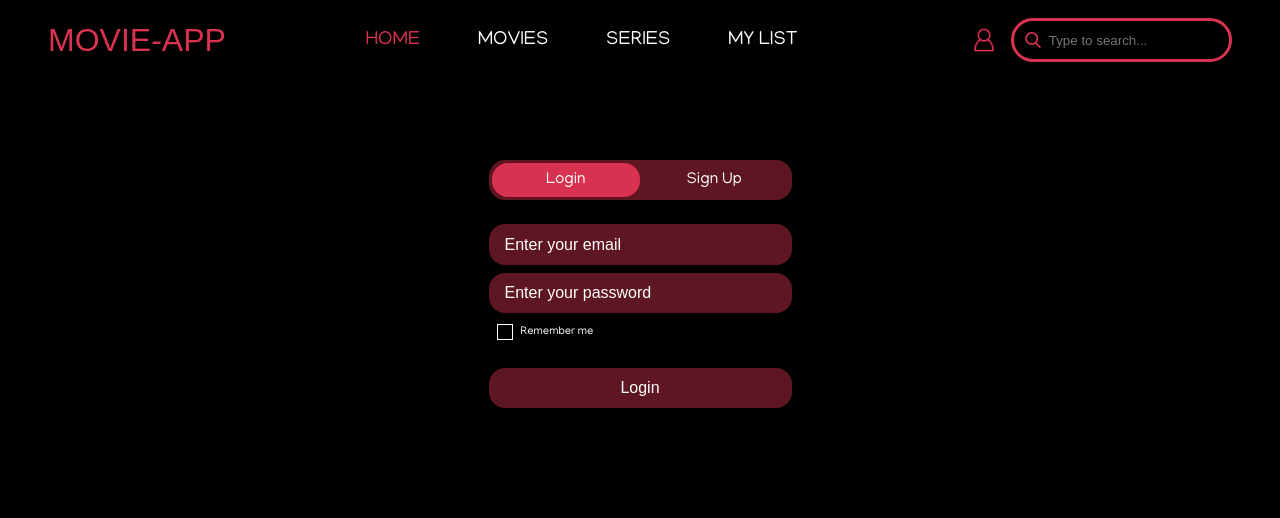
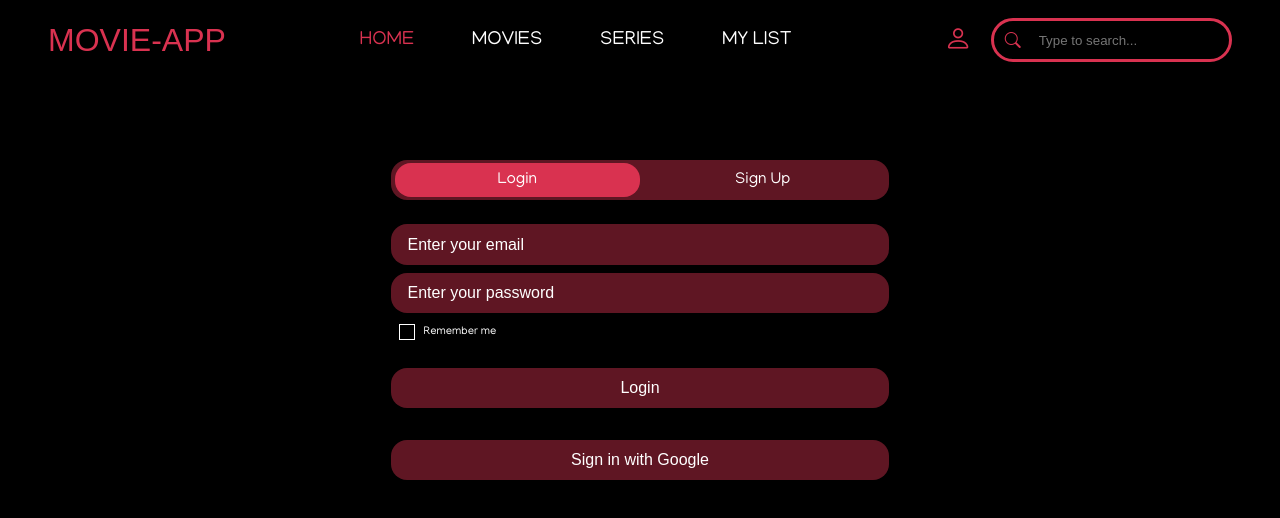
Before and after one commit to wkoltonowska/Movie-App, a React (Vite) app in the folder movie-app/: page /login in a window 1280 px wide. Shown: the top 518 px of the page. Built offline with nearby package versions, Linux system fonts and the light colour scheme; no server answers; a web font is replaced by a local one.

Commit message:
Add sign in with google

```diff
--- a/movie-app/package.json
+++ b/movie-app/package.json
@@ -10,12 +10,14 @@
     "preview": "vite preview"
   },
   "dependencies": {
+    "@hookform/resolvers": "^5.2.1",
     "bootstrap-icons": "^1.13.1",
     "firebase": "^12.0.0",
     "react": "^19.1.0",
     "react-dom": "^19.1.0",
     "react-hook-form": "^7.62.0",
-    "react-router-dom": "^7.7.1"
+    "react-router-dom": "^7.7.1",
+    "zod": "^3.25.76"
   },
   "devDependencies": {
     "@eslint/js": "^9.30.1",
--- a/movie-app/src/components/Login.jsx
+++ b/movie-app/src/components/Login.jsx
@@ -1,22 +1,37 @@
 import "../scss/form.scss";
 import {
 	doSignInWithEmailAndPassword,
-	//doSignInWithGoogle,
+	doSignInWithGoogle,
 } from "../firebase/auth";
 import { useAuth } from "../contexts/authContext/useAuth.jsx";
 import { useState } from "react";
 import { Navigate } from "react-router-dom";
 import { useNavigate } from "react-router-dom";
+import { useForm } from "react-hook-form";
+import { z } from "zod";
 import Nav from "./Nav";
+import { zodResolver } from "@hookform/resolvers/zod";
 
 const Login = () => {
 	const { userLoggedIn } = useAuth();
 
-	const [email, setEmail] = useState("");
-	const [password, setPassword] = useState("");
+	const schema = z.object({
+		email: z.string().email(),
+		password: z.string().min(8),
+	});
+
+	const {
+		register,
+		handleSubmit,
+		setError,
+		reset,
+		formState: { errors, isSubmitting },
+	} = useForm({
+		defaultValues: { email: "" },
+		resolver: zodResolver(schema),
+	});
 
 	const [isSigningIn, setIsSigningIn] = useState(false);
-	const [errorMessage, setErrorMessage] = useState({ email: "", password: "" });
 
 	const navigate = useNavigate();
 
@@ -27,55 +42,45 @@ const Login = () => {
 		navigate("/signup");
 	};
 
-	const onSubmit = async (e) => {
-		e.preventDefault();
-		setErrorMessage({ email: "", password: "" });
-		if (!email.includes("@")) {
-			setErrorMessage((prev) => ({ ...prev, email: "Email must include @" }));
-			return;
+	const onSubmit = async (data) => {
+		try {
+			await new Promise((resolve) => setTimeout(resolve, 1000));
+			console.log(data);
+		} catch (error) {
+			console.error(error);
+			setError("root", { message: "This email is already taken" });
 		}
-		// if (password.length < 8) {
-		// 	setErrorMessage({
-		// 		...errorMessage,
-		// 		password: "Password must be at least 8 chars",
-		// 	});
-		// 	return;
-		// }
-
 		if (!isSigningIn) {
 			setIsSigningIn(true);
 			try {
-				await doSignInWithEmailAndPassword(email, password);
+				await doSignInWithEmailAndPassword(data.email, data.password);
 			} catch (err) {
-				// np. FirebaseAuthError
 				console.error(err);
 
-				setErrorMessage((prev) => ({
-					...prev,
-					password: "Incorrect email or password",
-				}));
+				setError("password", { message: "Incorrect email or password" });
 				setIsSigningIn(false);
 			}
 		}
+		reset();
 	};
 
-	// const onGoogleSignIn = (e) => {
-	// 	e.preventDefault();
-	// 	if (!isSigningIn) {
-	// 		setIsSigningIn(true);
-	// 		doSignInWithGoogle().catch((err) => {
-	// 			console.error(err);
-	// 			setIsSigningIn(false);
-	// 		});
-	// 	}
-	// };
+	const onGoogleSignIn = async () => {
+		try {
+			await doSignInWithGoogle();
+			console.log("Google login success ✅");
+			navigate("/home"); // jeśli chcesz od razu przekierować
+		} catch (err) {
+			console.error("Google login error ❌", err);
+			setError("root", { message: "Google sign-in failed" });
+		}
+	};
 
 	return (
 		<>
 			<Nav />
 
 			<div className="form__container">
-				<form onSubmit={onSubmit}>
+				<form onSubmit={handleSubmit(onSubmit)}>
 					<div className="form__firstSection">
 						<div className="form__firstSectionBtn form__activeBtn">Login</div>
 						<div className=" form__firstSectionBtn" onClick={handleSignUpClick}>
@@ -84,40 +89,37 @@ const Login = () => {
 					</div>
 					<div className="form__secondSection">
 						<input
+							{...register("email")}
 							className="emailInput"
-							type="email"
+							type="text"
 							placeholder="Enter your email"
 							autoComplete="email"
-							required
-							value={email}
-							onChange={(e) => {
-								setEmail(e.target.value);
-							}}
 						/>
+						{errors.email && (
+							<div className="error">{errors.email.message}</div>
+						)}
 						<input
+							{...register("password")}
 							className="passwordInput"
 							type="password"
 							placeholder="Enter your password"
 							autoComplete="current-password"
-							required
-							value={password}
-							onChange={(e) => {
-								setPassword(e.target.value);
-							}}
 						/>
+						{errors.password && (
+							<div className="error">{errors.password.message}</div>
+						)}
 					</div>
-					{errorMessage.email && (
-						<span className="error">{errorMessage.email}</span>
-					)}
-					{errorMessage.password && (
-						<span className="error">{errorMessage.password}</span>
-					)}
+
 					<div className="form__rememberMe-container">
 						<div className="form__rememberMe-container-box"></div>
 						<div className="form__rememberMe-container-text">Remember me</div>
 					</div>
-					<button className="form-btn" type="submit" disabled={isSigningIn}>
-						Login
+					<button className="form-btn" type="submit" disabled={isSubmitting}>
+						{isSubmitting ? "Loading..." : "Login"}
+					</button>
+					{errors.root && <div className="error">{errors.root.message}</div>}
+					<button className="form-btn" type="button" onClick={onGoogleSignIn}>
+						Sign in with Google
 					</button>
 				</form>
 			</div>
--- a/movie-app/src/components/Nav.jsx
+++ b/movie-app/src/components/Nav.jsx
@@ -7,10 +7,8 @@ import { auth } from "../firebase/firebase.js";
 import { signOut } from "firebase/auth";
 
 import Search from "./Search";
+import Navbar from "./Navbar.jsx";
 import "../scss/nav.scss";
-
-import login from "../img/login.png";
-import burger from "../img/burger-bar.png";
 
 const Nav = () => {
 	const { userLoggedIn, currentUser } = useAuth();
@@ -59,13 +57,8 @@ const Nav = () => {
 				</ul>
 				<div className="nav__second-container">
 					{!userLoggedIn ? (
-						<button className="login">
-							<img
-								src={login}
-								alt="login"
-								className="login__img"
-								onClick={handleLoginClick}
-							/>
+						<button className="login__btn" onClick={handleLoginClick}>
+							<i className="bi bi-person"></i>
 						</button>
 					) : (
 						<div className="logout__container">
@@ -73,15 +66,13 @@ const Nav = () => {
 								Hello! {currentUser?.displayName || currentUser?.email}{" "}
 							</span>
 							<button className="logout__btn" onClick={handleLogOutClick}>
-								Wyloguj
+								<i className="bi bi-box-arrow-right"></i>
 							</button>
 						</div>
 					)}
 
 					<Search searchValue={searchValue} setSearchValue={setSearchValue} />
-					<button className="burgerBtn">
-						<img src={burger} alt="burger icon" className="burgerBtn__img" />
-					</button>
+					<Navbar />
 				</div>
 			</div>
 		</nav>
--- /dev/null
+++ b/movie-app/src/components/Navbar.jsx
@@ -0,0 +1,31 @@
+import { useState } from "react";
+
+const Navbar = () => {
+	const [burgerBtnClass, setBurgerBtnClass] = useState(
+		"burgerBtn__item burgerBtn-unclicked"
+	);
+	const [menuClass, setMenuClass] = useState("menu hidden");
+	const [isMenuClicked, setIsMenuClicked] = useState(false);
+
+	const upadteMenu = () => {
+		if (!isMenuClicked) {
+			setBurgerBtnClass("burgerBtn__item burgerBtn__item-clicked");
+			setMenuClass("menu visible");
+		} else {
+			setBurgerBtnClass("burgerBtn__item burgerBtn__item-unclicked");
+			setMenuClass("menu hidden");
+		}
+		setIsMenuClicked(!isMenuClicked);
+	};
+
+	return (
+		<div className="burgerBtn__container" onClick={upadteMenu}>
+			<div className={burgerBtnClass}></div>
+			<div className={burgerBtnClass}></div>
+			<div className={burgerBtnClass}></div>
+			<div className={menuClass}></div>
+		</div>
+	);
+};
+
+export default Navbar;
--- a/movie-app/src/components/Search.jsx
+++ b/movie-app/src/components/Search.jsx
@@ -1,7 +1,6 @@
 import { useContext, useEffect } from "react";
 import { useLocation } from "react-router-dom";
 import { MoviesContext } from "../contexts/movieContext/MoviesContext";
-import search from "../img/search.png";
 
 const Search = () => {
 	const { searchValue, setSearchValue } = useContext(MoviesContext);
@@ -14,13 +13,14 @@ const Search = () => {
 
 	return (
 		<div className="search">
-			<img src={search} alt="search" className="search__img" />
+			<i className="bi bi-search search__img"></i>
 			<input
 				className="search__input"
 				type="text"
 				name="search"
 				id="search"
 				placeholder="Type to search..."
+				autoComplete="off"
 				value={searchValue}
 				onChange={(event) => setSearchValue(event.target.value)}
 			/>
--- a/movie-app/src/components/SignUp.jsx
+++ b/movie-app/src/components/SignUp.jsx
@@ -1,25 +1,53 @@
 import "../scss/form.scss";
-//import { doCreateUserWithEmailAndPassword } from "../firebase/auth";
-import { doCreateUserWithEmailAndPasswordAndProfile } from "../firebase/auth";
+import {
+	doCreateUserWithEmailAndPasswordAndProfile,
+	doSignInWithGoogle,
+} from "../firebase/auth";
 import { useAuth } from "../contexts/authContext/useAuth.jsx";
 import { useState } from "react";
 import { Navigate } from "react-router-dom";
 import { useNavigate } from "react-router-dom";
+import { useForm } from "react-hook-form";
+import { z } from "zod";
+import { zodResolver } from "@hookform/resolvers/zod";
 import Nav from "./Nav";
 
 const SignUp = () => {
-	const [name, setName] = useState("");
-	const [surname, setSurname] = useState("");
-	const [email, setEmail] = useState("");
-	const [password, setPassword] = useState("");
-	const [confirmPassword, setConfirmPassword] = useState("");
-
 	const [isRegistering, setIsRegistering] = useState(false);
-	const [errorMessage, setErrorMessage] = useState({ email: "", password: "" });
 
 	const { userLoggedIn } = useAuth();
 
 	const navigate = useNavigate();
+
+	const signUpSchema = z
+		.object({
+			name: z.string().min(1, "Name is required"),
+			surname: z.string().min(1, "Surname is required"),
+			email: z.string().min(1, "Email is required").email(),
+			password: z
+				.string()
+				.min(1, "Password is required")
+				.min(8, "Password must be at least 8 characters long")
+				.regex(/[A-Z]/, "Password must contain at leat one uppercase letter")
+				.regex(/[0-9]/, "Password must cotain at least one number")
+				.regex(
+					/[^a-zA-Z0-9]/,
+					"Password must contain at least one special character"
+				),
+			confirmPassword: z.string().min(1, "Password is required"),
+		})
+		.refine((data) => data.password === data.confirmPassword, {
+			message: "Password must match",
+			path: ["confirmPassword"],
+		});
+
+	const {
+		register,
+		handleSubmit,
+		setError,
+		reset,
+		formState: { errors, isSubmitting },
+	} = useForm({ resolver: zodResolver(signUpSchema), mode: "onChange" });
 
 	if (userLoggedIn) {
 		return <Navigate to={"/home"} replace={true} />;
@@ -29,30 +57,34 @@ const SignUp = () => {
 		navigate("/login");
 	};
 
-	const onSubmit = async (e) => {
-		e.preventDefault();
-		setErrorMessage({ email: "", password: "" });
-		if (!email.includes("@")) {
-			setErrorMessage((prev) => ({ ...prev, email: "Email must include @" }));
-			return;
-		}
-		if (password.length < 8) {
-			setErrorMessage({
-				...errorMessage,
-				password: "Password must be at least 8 chars",
-			});
-			return;
+	const onSubmit = async (data) => {
+		try {
+			await new Promise((resolve) => setTimeout(resolve, 1000));
+		} catch (error) {
+			console.error(error);
+			setError("root", { message: "This email is already taken" });
 		}
 
 		if (!isRegistering) {
 			setIsRegistering(true);
-			// await doCreateUserWithEmailAndPassword(email, password);
 			await doCreateUserWithEmailAndPasswordAndProfile(
-				email,
-				password,
-				name,
-				surname
+				data.email,
+				data.password,
+				data.name,
+				data.surname
 			);
+		}
+		reset();
+	};
+
+	const onGoogleSignIn = async () => {
+		try {
+			await doSignInWithGoogle();
+			console.log("Google login success ✅");
+			navigate("/home"); // jeśli chcesz od razu przekierować
+		} catch (err) {
+			console.error("Google login error ❌", err);
+			setError("root", { message: "Google sign-in failed" });
 		}
 	};
 
@@ -61,7 +93,7 @@ const SignUp = () => {
 			<Nav />
 
 			<div className="form__container">
-				<form onSubmit={onSubmit}>
+				<form onSubmit={handleSubmit(onSubmit)}>
 					<div className="form__firstSection">
 						<div className="form__firstSectionBtn" onClick={handleLoginClick}>
 							Login
@@ -72,64 +104,59 @@ const SignUp = () => {
 					</div>
 					<div className="form__secondSection">
 						<input
+							{...register("name")}
 							type="text"
 							className="nameInput"
 							placeholder="Enter your name"
-							value={name}
-							required
-							onChange={(e) => setName(e.target.value)}
 						/>
+						{errors.name && <div className="error">{errors.name.message}</div>}
 						<input
+							{...register("surname")}
 							type="text"
 							className="surnameInput"
 							placeholder="Enter your surname"
-							value={surname}
-							required
-							onChange={(e) => setSurname(e.target.value)}
 						/>
+						{errors.surname && (
+							<div className="error">{errors.surname.message}</div>
+						)}
 						<input
+							{...register("email")}
 							className="emailInput"
 							type="email"
 							placeholder="Enter your email"
 							autoComplete="email"
-							required
-							value={email}
-							onChange={(e) => {
-								setEmail(e.target.value);
-							}}
 						/>
+						{errors.email && (
+							<div className="error">{errors.email.message}</div>
+						)}
 						<input
+							{...register("password")}
 							className="passwordInput"
 							type="password"
 							placeholder="Enter your password"
 							autoComplete="current-password"
-							required
-							value={password}
-							onChange={(e) => {
-								setPassword(e.target.value);
-							}}
 						/>
+						{errors.password && (
+							<div className="error">{errors.password.message}</div>
+						)}
 						<input
+							{...register("confirmPassword")}
 							className="passwordInput"
 							type="password"
 							placeholder="Repeat your password"
 							autoComplete="current-password"
-							required
-							value={confirmPassword}
-							onChange={(e) => {
-								setConfirmPassword(e.target.value);
-							}}
 						/>
+						{errors.confirmPassword && (
+							<div className="error">{errors.confirmPassword.message}</div>
+						)}
 					</div>
-					{errorMessage.email && (
-						<span className="error">{errorMessage.email}</span>
-					)}
-					{errorMessage.password && (
-						<span className="error">{errorMessage.password}</span>
-					)}
 
-					<button className="form-btn" type="submit" disabled={isRegistering}>
+					<button className="form-btn" type="submit" disabled={isSubmitting}>
 						Sign Up
+					</button>
+					{errors.root && <div className="error">{errors.root.message}</div>}
+					<button className="form-btn" type="button" onClick={onGoogleSignIn}>
+						Sign in with Google
 					</button>
 				</form>
 			</div>
--- a/movie-app/src/scss/form.scss
+++ b/movie-app/src/scss/form.scss
@@ -4,6 +4,7 @@
 	font-size: 1rem;
 	padding: 0.7em 5em 0.7em 1em;
 	background-color: $translucent-main;
+	color: $light;
 	border: none;
 	margin-bottom: 0.5em;
 	border-radius: 1em;
@@ -77,4 +78,9 @@
 		padding: 0.7em 5em;
 		margin-top: 1.5em;
 	}
+
+	&__error {
+		font-size: 0.8rem;
+		padding: 0.2em;
+	}
 }
--- a/movie-app/src/scss/nav.scss
+++ b/movie-app/src/scss/nav.scss
@@ -66,37 +66,71 @@
 }
 
 .burgerBtn {
-	cursor: pointer;
-	background: none;
-	border: none;
-	&__img {
-		height: 2em;
+	&__container {
+		height: 1.5em;
+		width: 1.5em;
+		display: flex;
+		flex-direction: column;
+		align-items: flex-start;
+		justify-content: space-between;
+		cursor: pointer;
+	}
+	&__item {
+		width: 1.5em;
+		height: 0.15em;
+		background-color: $main;
+		border-radius: 0.5em;
+
+		&-clicked:nth-child(1) {
+			transform: translateY(-0.71em) rotate(45deg) translate(0.75em, 1.25em);
+			transition: ease-out 0.5s;
+		}
+		&-clicked:nth-child(2) {
+			transform: scale(0);
+			transition: ease-out 0.5s;
+		}
+		&-clicked:nth-child(3) {
+			transform: translateY(0.71em) rotate(135deg) translate(-0.5em, 1em);
+			transition: ease-out 0.5s;
+		}
+		&-unclicked:nth-child(0) {
+			transform: rotate(0) translate(0);
+			transition: cubic-bezier(0.175, 0.885, 0.32, 1.275) 0.5s;
+		}
 	}
 }
 
+.hidden {
+	display: none;
+}
+
+.visible {
+	display: inherit;
+}
+
+// navbar animation
+
 .login {
-	cursor: pointer;
-	margin: 1em 1em 1em 2.5em;
-	display: flex;
-	height: 2em;
-	background: none;
-	border: none;
-	&__img {
-		height: 2em;
+	&__btn {
+		cursor: pointer;
+		background: none;
+		border: none;
+		color: $main;
+		font-size: 1.7rem;
+		margin: 0.5em;
+		padding: 0.2em;
 	}
 }
 
 .search {
-	cursor: pointer;
 	display: none;
 	border: 0.2em $main solid;
 	border-radius: 1.5em;
-	padding: 0.2em;
-	//width: 12em;
 	background: none;
 	&__img {
 		height: 1em;
-		margin: 0.5em;
+		margin: 0.7em;
+		color: $main;
 	}
 	&__input {
 		width: 100%;
@@ -104,6 +138,27 @@
 		color: $light;
 		border: none;
 		outline: none;
+		padding: 0.7em 1em 0.7em 0.5em;
+	}
+}
+
+.logout {
+	&__container {
+		display: flex;
+		align-items: center;
+		justify-content: center;
+	}
+	&__btn {
+		cursor: pointer;
+		margin-right: 0.3em;
+		background: none;
+		color: $main;
+		border: none;
+		padding: 0.5em;
+		font-size: 1.5rem;
+		&:hover {
+			color: $dark-main;
+		}
 	}
 }
 
@@ -126,7 +181,7 @@
 	.nav__container {
 		display: flex;
 	}
-	.burgerBtn {
+	.burgerBtn__container {
 		display: none;
 	}
 	.search {
```
Also changed, not shown: movie-app/src/firebase/auth.js (+7 -11 lines), 1 other file (tests, documents, lock files or other folders).
